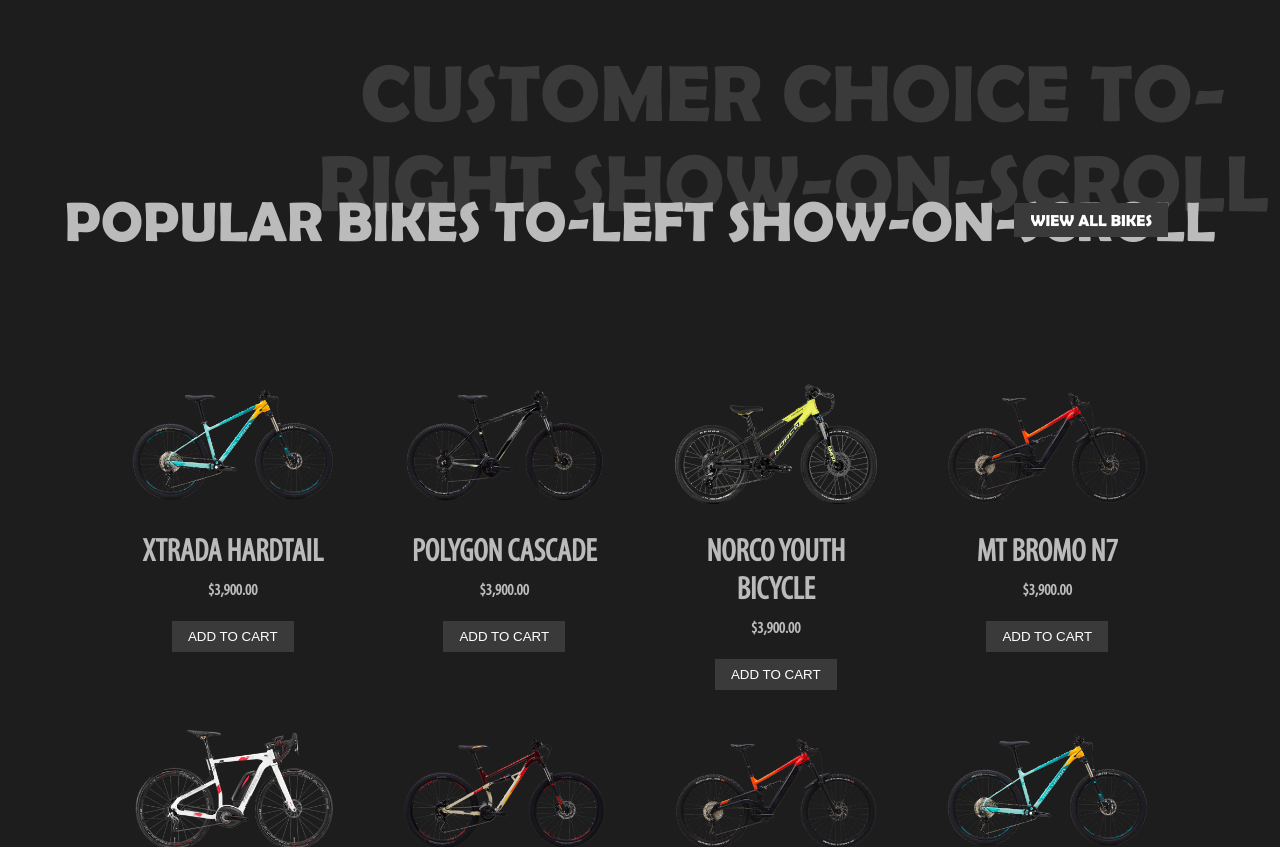
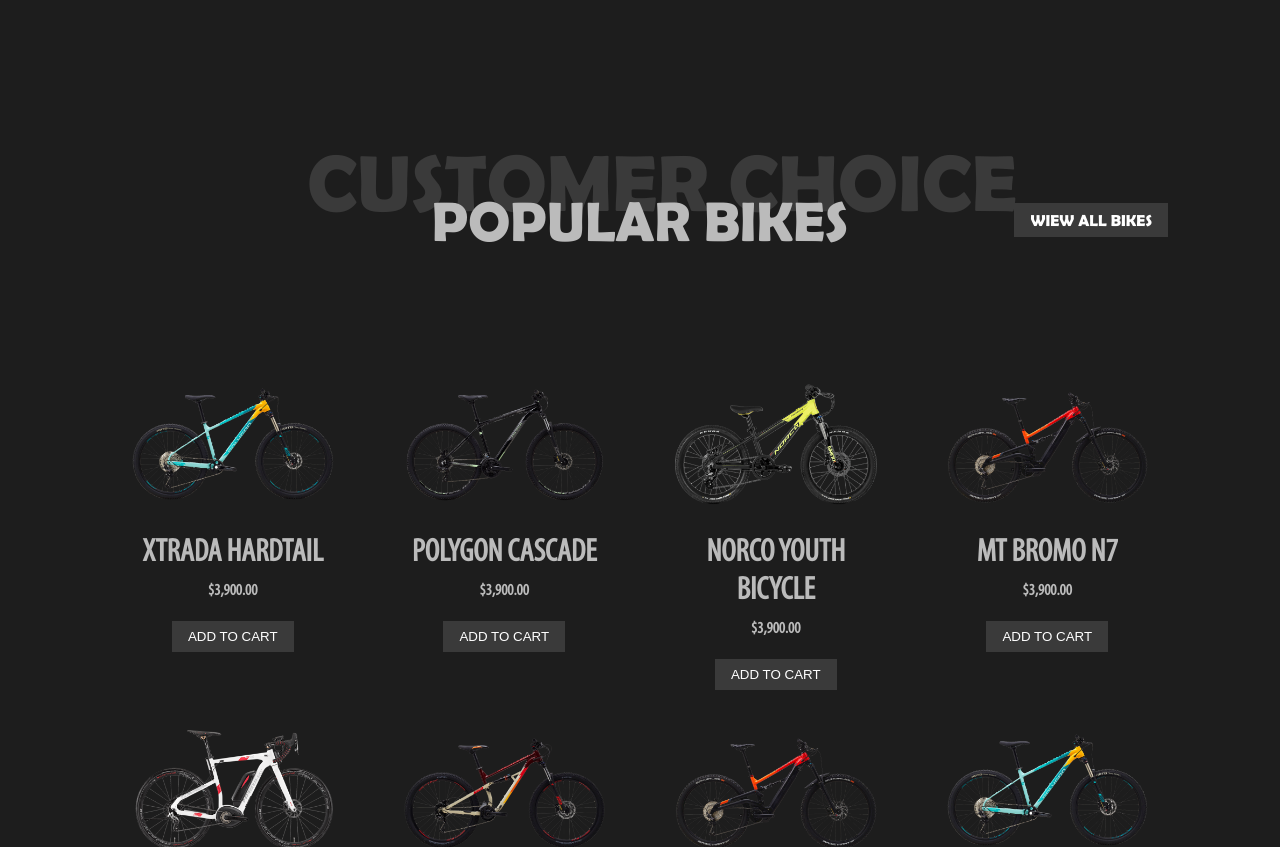
Before and after one commit to kakashi250802/web-ban-xe-dap, a plain HTML site: page index.html in a window 1280 px wide. Shown: the part 3817-4664 px from the top of the page. Drawn offline with Linux system fonts and the light colour scheme.

Commit message:
update index.html

```diff
--- a/index.html
+++ b/index.html
@@ -308,8 +308,8 @@
     <!-- popular section -->
     <div class="section">
         <div class="section-title">
-            <h3 class="second-title">customer choice to-right show-on-scroll</h3>
-            <h3 class="main-title">popular bikes to-left show-on-scroll</h3>
+            <h3 class="second-title to-right show-on-scroll">customer choice</h3>
+            <h3 class="main-title to-left show-on-scroll">popular bikes</h3>
             <div class="btn-wrapper">
                 <div class="to-top show-on-scroll">
                     <a href="#" class="btn">wiew all bikes</a>
```
